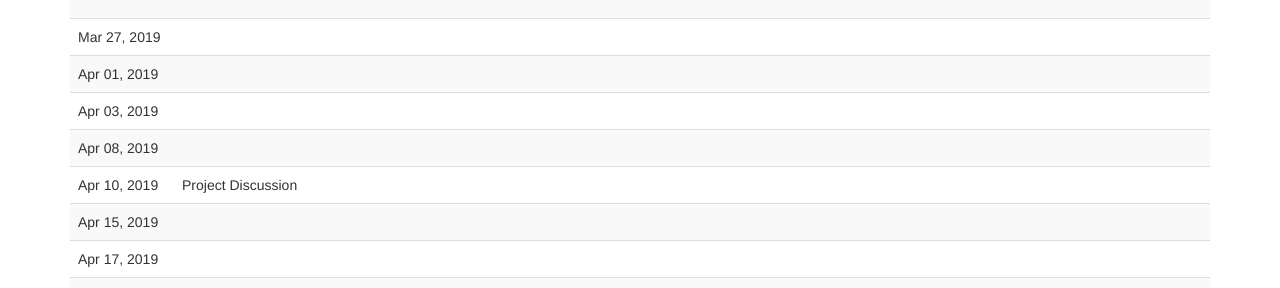
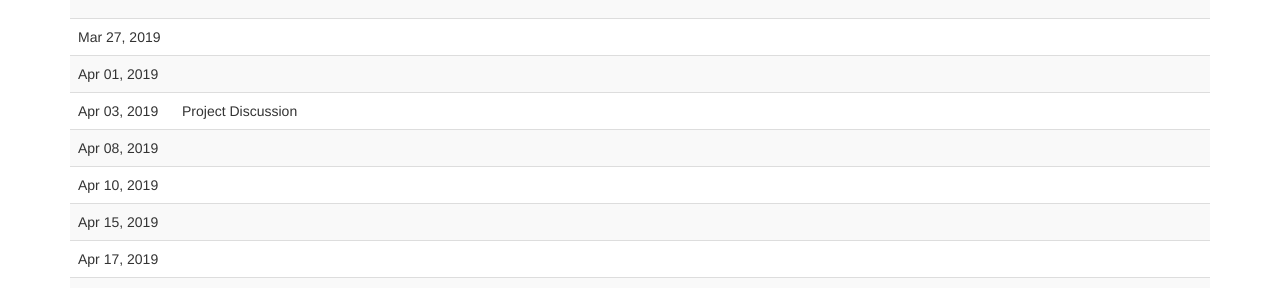
Before and after one commit to nitishgupta/cis700dr, a Jekyll site: the page built from lectures.md, in a window 1280 px wide. Shown: the part 1296-1584 px from the top of the page. Built offline with Jekyll 4.4.1, drawn with Linux system fonts in a browser that asks for light colours; nearby versions of some CDN libraries; a script that is not in the unit is left out; part of the change alters nothing that is shown.

Commit message:
change schedule

```diff
--- a/_data/lectures.yaml
+++ b/_data/lectures.yaml
@@ -225,7 +225,7 @@
 
 -
     date: 2019-04-03
-    title:
+    title: Project Discussion
     slides:
     comments:
 
@@ -237,7 +237,7 @@
 
 -
     date: 2019-04-10
-    title: Project Discussion
+    title:
     slides:
     comments:
 
```
